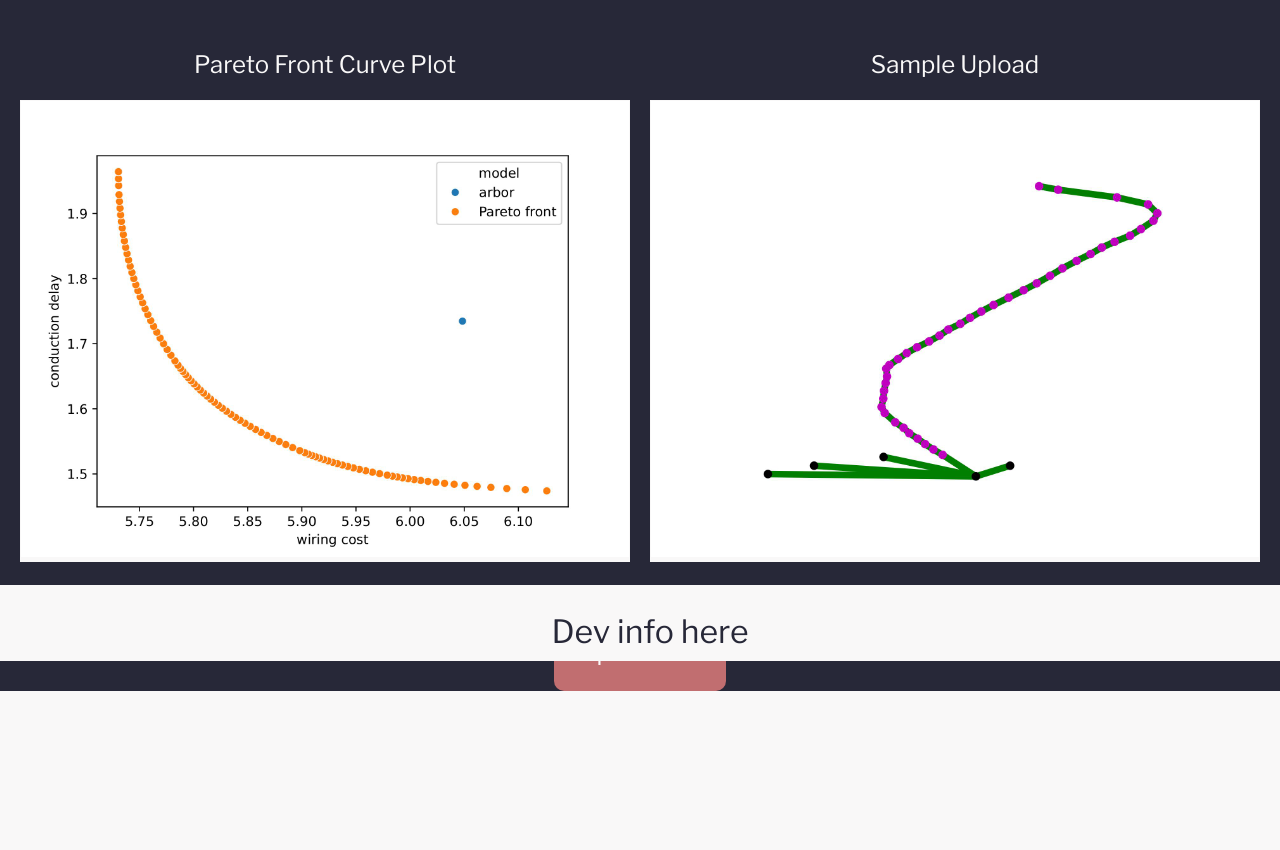
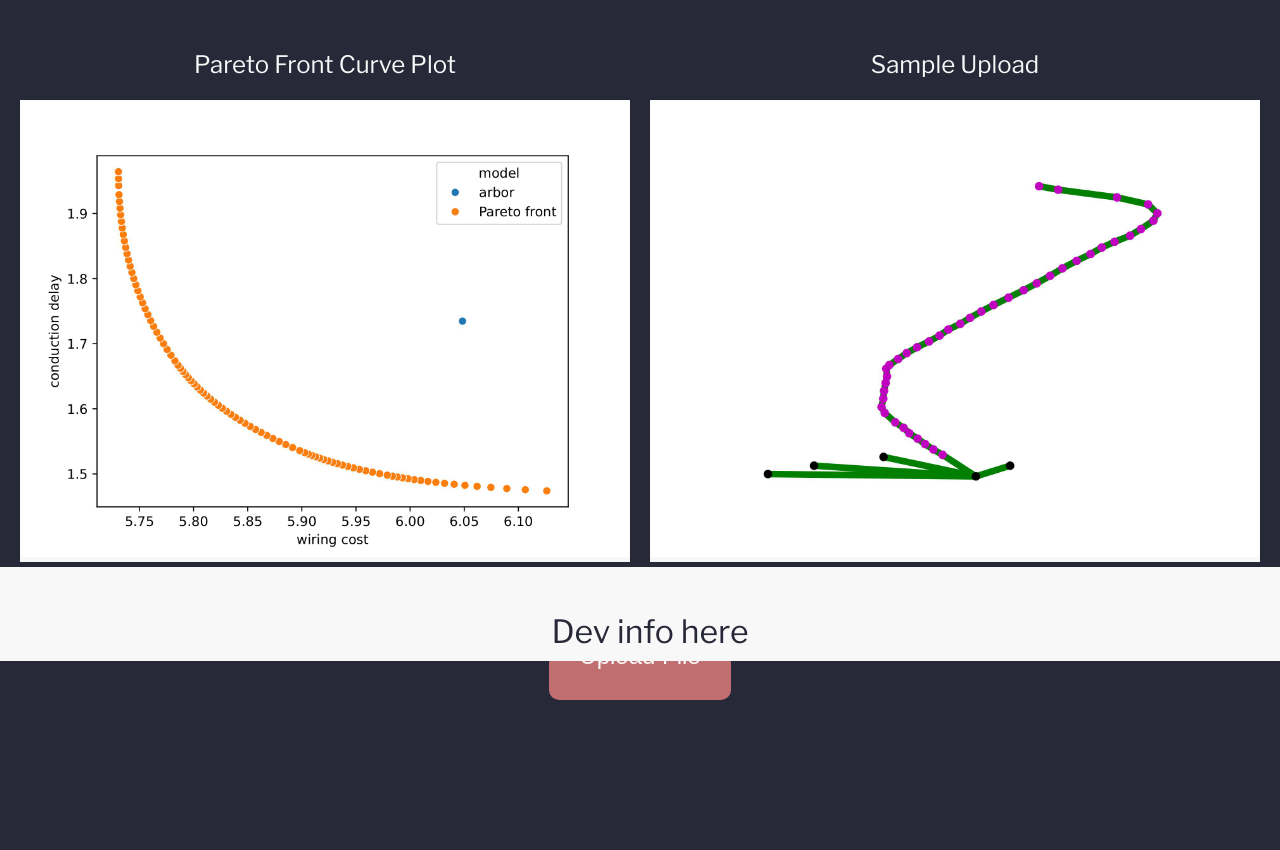
Before and after one commit to JoannaBlatt/tomato-root-architecture, a PHP site: page /home.html in a window 1280 px wide. Shown: the part 139-989 px from the top of the page. Before the commit the page ends 830 px from the top, so only its background shows below. Run offline with PHP 8.4, Linux system fonts and the light colour scheme.

Commit message:
fixed overlap button, now footer is off again but will work on now #5

```diff
--- a/home.html
+++ b/home.html
@@ -31,8 +31,6 @@
                 <td class="graph"><img class="samplegraph" src="Images/sample-root.jpg"></td>
             </tr>
         </table>
-    </div>
-    <div>
         <button class = "upload" id="file-upload-button" onclick="handleFileUpload()">Upload File</button>
         <input id="file-upload" type="file" style="display: none;" />
     </div>
--- a/style.css
+++ b/style.css
@@ -96,7 +96,6 @@ a{
     bottom: 0;
     left: 0;
     width: 100%;
-    height: 7%;
     background-color: var(--white);
     color: var(--blue);
     padding: 10px;
@@ -113,10 +112,11 @@ a{
 /*HOME BODY STYLE*/
 
 .home-body{
-    height: 83%;
+    height: 100%;
     width: 100%;
     display: flex;
     flex-flow: row wrap;
+    padding-bottom: 150px;
 }
 
 .samples{
@@ -154,7 +154,7 @@ a{
 .upload{
     background-color: var(--red);
     color: var(--white);
-    padding: 2%;
+    padding: 30px;
     display: block;
     margin-left: auto;
     margin-right: auto;
```
